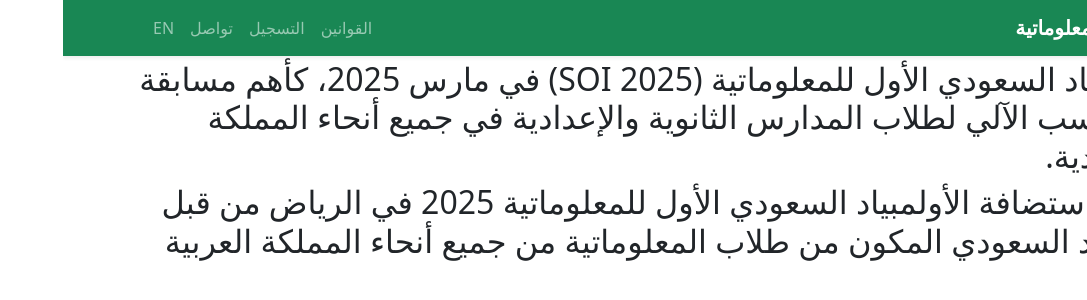
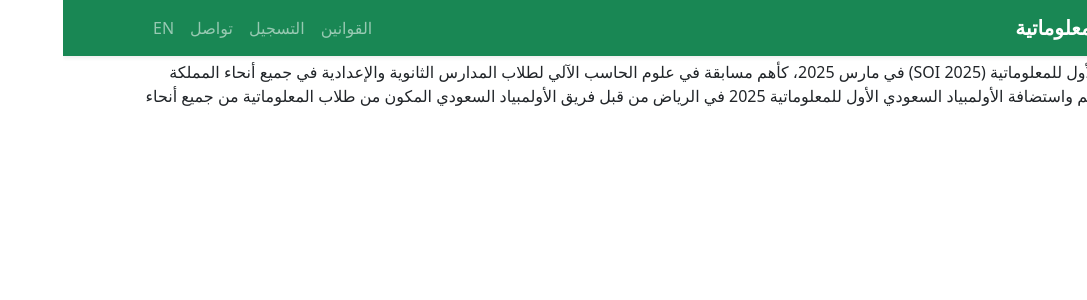
Before and after one commit to Saudi-olympiad-in-informatics/Website, a Jekyll site: the page built from root/index.md, in a window 1280 px wide. Shown: the top 300 px of the page, without its empty margins (193-1280 px from the left). Built offline with Jekyll 4.4.1, drawn with Linux system fonts in a browser that asks for light colours; our own code applies the rules of GitHub Pages for plain Markdown files.

```diff
--- a/root/index.md
+++ b/root/index.md
@@ -3,5 +3,5 @@ id: home
 lang: ar
 ---
 
-## ستقام الأولمبياد السعودي الأول للمعلوماتية (SOI 2025) في مارس 2025، كأهم مسابقة في علوم الحاسب الآلي لطلاب المدارس الثانوية والإعدادية في جميع أنحاء المملكة العربية السعودية.
-## سيتم تنظيم واستضافة الأولمبياد السعودي الأول للمعلوماتية 2025 في الرياض من قبل فريق الأولمبياد السعودي المكون من طلاب المعلوماتية من جميع أنحاء المملكة العربية السعودية.
+ستقام الأولمبياد السعودي الأول للمعلوماتية (SOI 2025) في مارس 2025، كأهم مسابقة في علوم الحاسب الآلي لطلاب المدارس الثانوية والإعدادية في جميع أنحاء المملكة العربية السعودية.
+سيتم تنظيم واستضافة الأولمبياد السعودي الأول للمعلوماتية 2025 في الرياض من قبل فريق الأولمبياد السعودي المكون من طلاب المعلوماتية من جميع أنحاء المملكة العربية السعودية.
```
